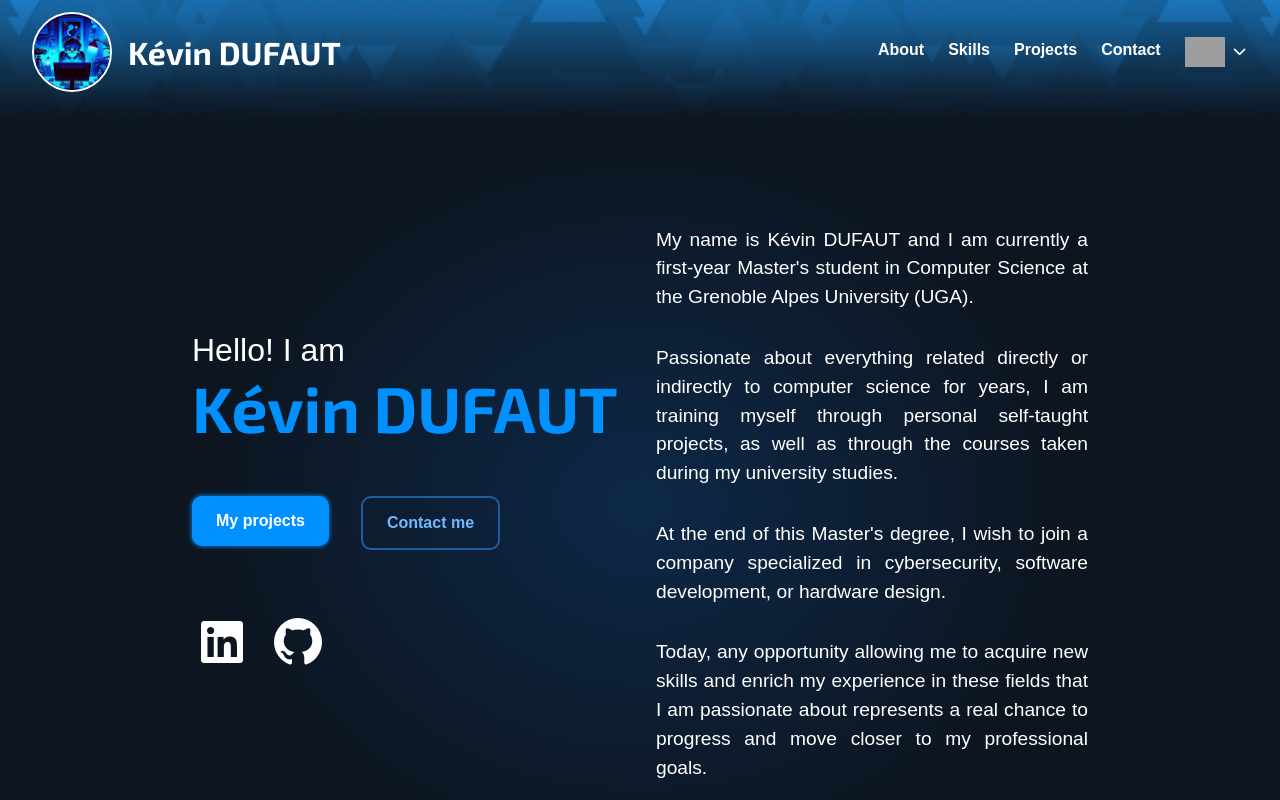
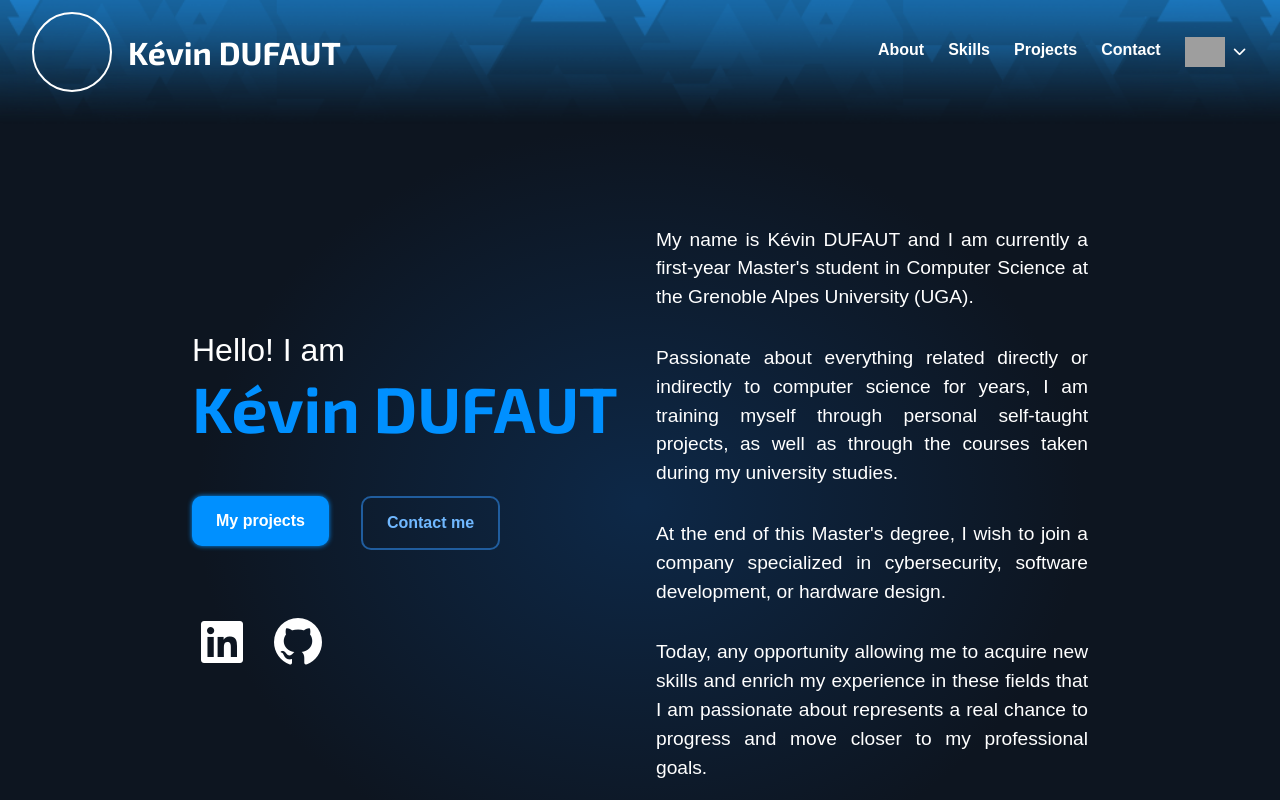
Before and after one commit to Kvnduf/portfolio-kevduf, a Vue app: page / in a window 1280 px wide. Shown: the top 800 px of the page. Built offline with nearby package versions, Linux system fonts and the light colour scheme; grey boxes are pictures that could not be loaded.

Commit message:
fix : replacing the profile picture by a placeholder

```diff
--- a/src/components/header/MainTitle.vue
+++ b/src/components/header/MainTitle.vue
@@ -1,6 +1,7 @@
 <template>
     <div class="main-title">
-        <img src="/images/profile-picture.jpg" class="logo-image">
+        <!-- <img src="/images/profile-picture.jpg" class="logo-image"> -->
+        <div class="logo-image"></div> <!-- Placeholder for the profile picture -->
         <h1>Kévin DUFAUT</h1>
     </div>
 </template>
@@ -29,6 +30,10 @@
     height: auto;
     border-radius: 50%;
     border: 2px solid var(--color-text-primary);
+
+    /* Placeholder for the profile picture */
+    background : #ffffff00;
+    height: 5em;
 }
 
 
```
Also changed, not shown: public/images/profile-picture.jpg (deleted).
